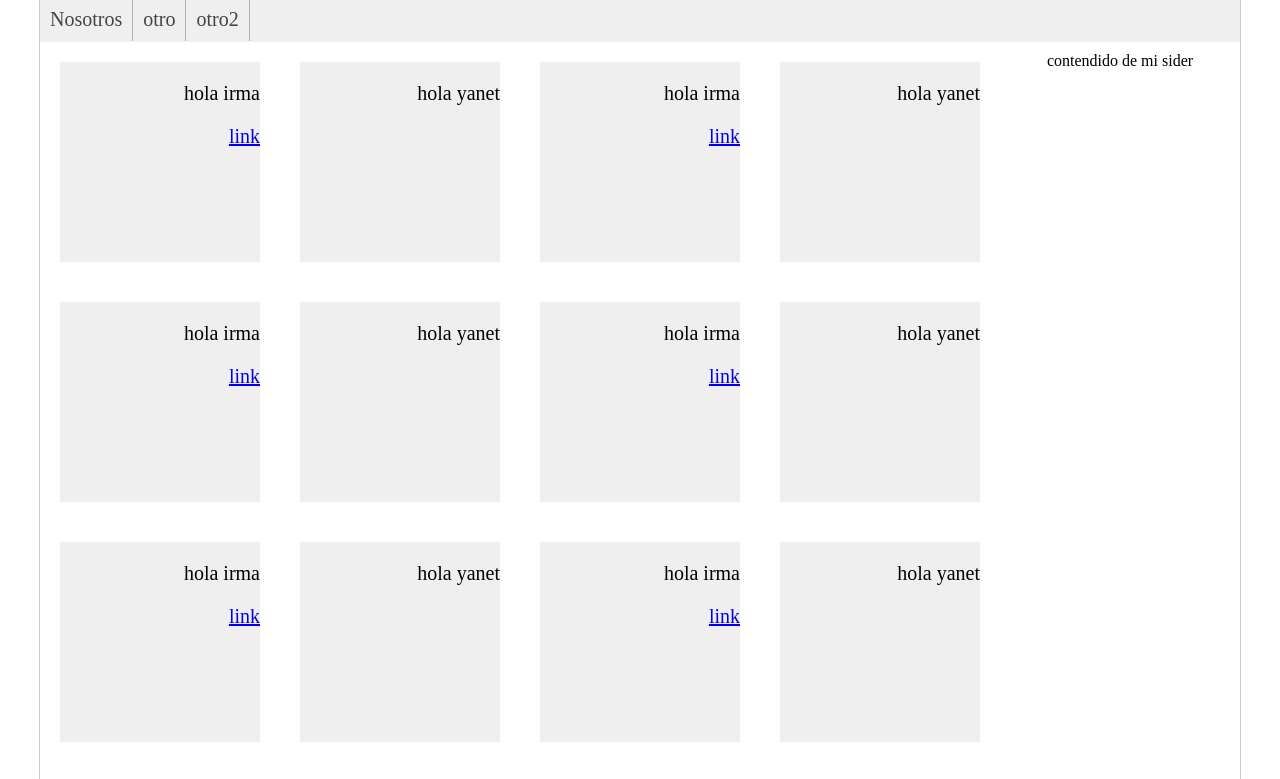
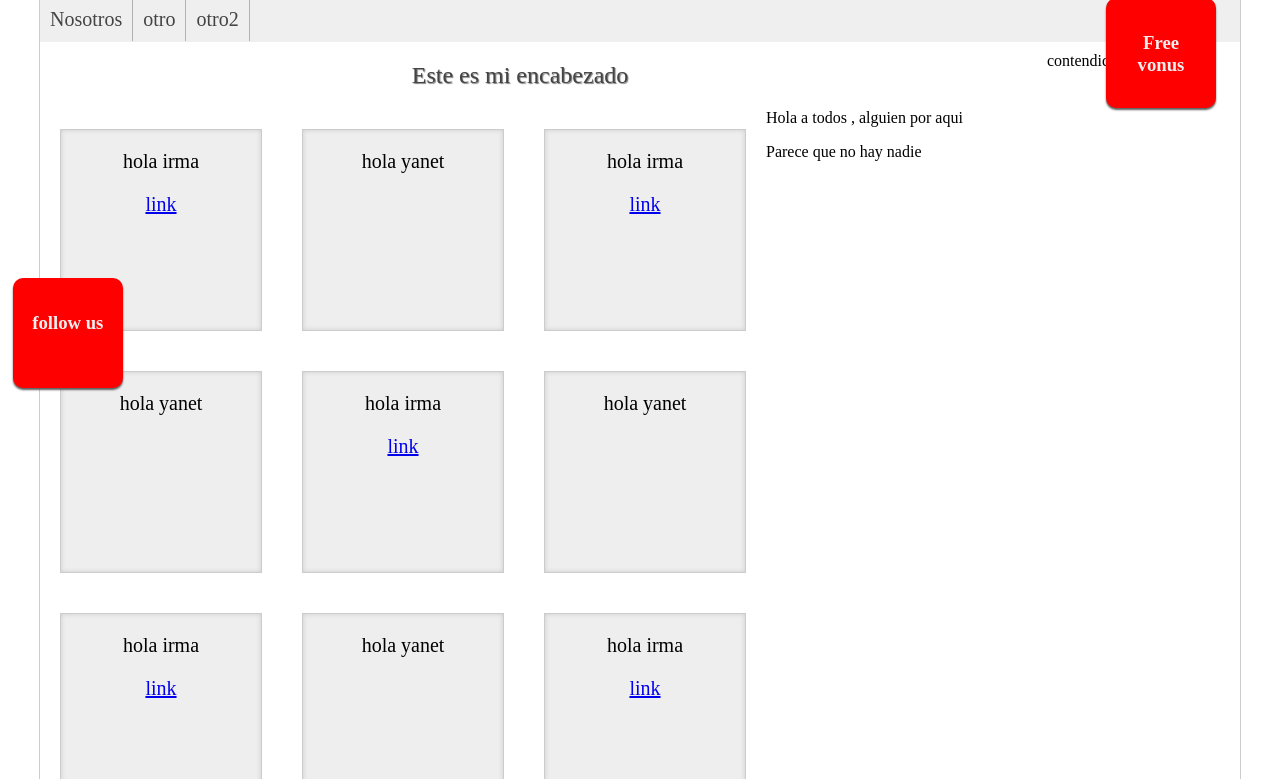
Before and after one commit to irmayanet85/maquetadosite, a plain HTML site: page estructura html/index.html in a window 1280 px wide. Shown: the part 122-901 px from the top of the page. Drawn offline with Linux system fonts and the light colour scheme.

Commit message:
maqueta del sitio completada 2

```diff
--- a/estructura html/index.html
+++ b/estructura html/index.html
@@ -38,6 +38,8 @@
 
 
                   <section >
+                    <h1> Este es mi encabezado</h1>
+
 
                     <div class="box">
                       <p> hola irma</p>
@@ -118,5 +120,9 @@
 
 
       </div>
+      <div class="free">
+        <h3>Free vonus</h3></div>
+        <div class="fija">
+          <h3>follow us</h3></div>
   </body>
 </html>
--- a/estructura html/style.css
+++ b/estructura html/style.css
@@ -27,6 +27,7 @@
     font-size: 30px;
     top: 0;
     letter-spacing: 5px;
+    text-shadow: 1px 1px 1px gray;
 
   }
 
@@ -80,6 +81,12 @@
   width: 80%;
 
  }
+ section h1 {
+  color: #444;
+  text-shadow: 1px 1px 1px gray;
+  text-align: center;
+  font-weight: lighter;
+ }
 
 aside {
   width: 20%;
@@ -90,13 +97,51 @@
   .box {
     height:200px ;
     width: 200px;
-    background-color:  #eeee;
+    background-color:  #eee;
     margin: 20px;
     font-size: 20px;
-    text-align: right;
+    text-align: center;
+    border: 1px solid #ccc;
     /* background-image: url(./45-degree-fabric-dark\ \(2\).png); */
     float: left;
+    box-shadow: 0px 0px 5px #ccc inset;
   }
+  .free {
+    width: 80px;
+    height: 80px;
+    border-radius: 10px;
+    background-color: red;
+    box-shadow: 0px 2px 2px rgb(96, 95, 95);
+    color: #eee;
+    text-align: center;
+    padding: 15px;
+
+    position: absolute;
+    top: 15%;
+    right: 5%;
+    font-weight: bold;
+
+  }
+  .free:hover {
+    width: 90px;
+    height: 90px;
+  }
+.fija {
+    width: 80px;
+    height: 80px;
+    border-radius: 10px;
+    background-color: red;
+    box-shadow: 0px 2px 2px rgb(96, 95, 95);
+    color: #eee;
+    text-align: center;
+    padding: 15px;
+
+    position: fixed;
+    top: 50%;
+    left: 1%;
+    font-weight: bold;
+}
+
 
 
   footer {
```
